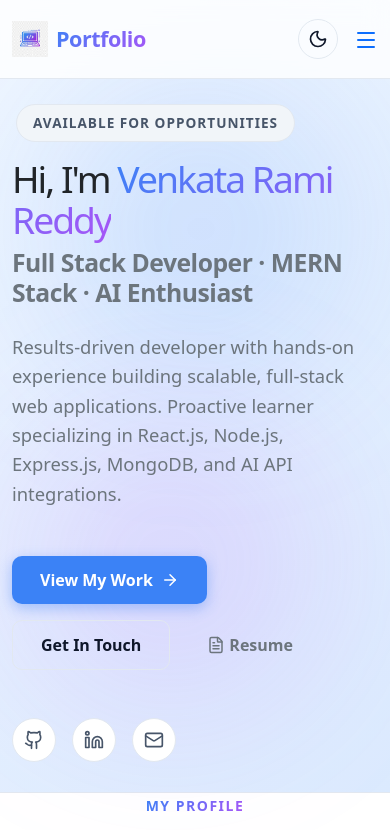
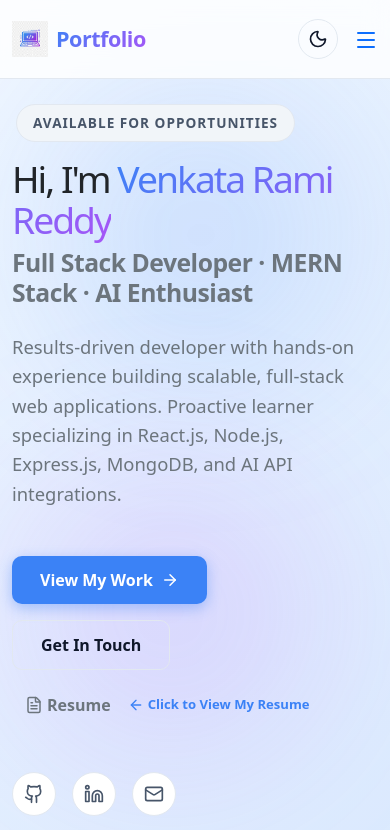
Before and after one commit to vramreddy/venkata-rami-reddy-portfolio, a React (Vite) app: page / in a window 390 px wide. Shown: the top 830 px of the page. Built offline with nearby package versions, Linux system fonts and the light colour scheme.

Commit message:
Fix mobile contact section order, dark theme heading colors, and add resume tooltip hint

```diff
--- a/src/App.css
+++ b/src/App.css
@@ -206,6 +206,16 @@
    MUST be in App.css (loaded AFTER bootstrap.min.css)
    so our !important rules win over Bootstrap's
    ===================================================== */
+
+[data-theme='dark'] {
+  --bs-body-bg: #0b0f19;
+  --bs-body-color: #f8fafc;
+}
+
+[data-theme='dark'] body {
+  background-color: var(--bg-primary) !important;
+  color: var(--text-primary) !important;
+}
 
 /* --- Text color utilities --- */
 [data-theme='dark'] .text-secondary {
@@ -665,3 +675,19 @@
     opacity: 0.8;
   }
 }
+
+@keyframes bounce-left {
+  0%, 100% {
+    transform: translateX(0);
+  }
+  50% {
+    transform: translateX(-4px);
+  }
+}
+
+.resume-hint {
+  font-size: 0.82rem;
+  color: var(--accent-color);
+  font-weight: 600;
+  animation: bounce-left 1.5s ease-in-out infinite;
+}
--- a/src/components/Contact.jsx
+++ b/src/components/Contact.jsx
@@ -117,7 +117,7 @@ export default function Contact() {
 
         <div className="row g-5">
           {/* Info Card column */}
-          <div className="col-lg-5 text-start">
+          <div className="col-lg-5 text-start order-2 order-lg-1">
             <div className="card-custom h-100 d-flex flex-column justify-content-between">
               <div>
                 <h3 className="h4 fw-bold mb-3">Let's connect!</h3>
@@ -174,7 +174,7 @@ export default function Contact() {
           </div>
 
           {/* Form column */}
-          <div className="col-lg-7 text-start">
+          <div className="col-lg-7 text-start order-1 order-lg-2">
             <div className="card-custom">
               <h3 className="h4 fw-bold mb-4">Send a Message</h3>
               <form onSubmit={handleSubmit}>
--- a/src/components/Hero.jsx
+++ b/src/components/Hero.jsx
@@ -1,5 +1,5 @@
 import React from 'react';
-import { Mail, FileText, ArrowRight } from 'lucide-react';
+import { Mail, FileText, ArrowRight, ArrowLeft } from 'lucide-react';
 import { GithubIcon as Github, LinkedinIcon as Linkedin } from './Icons';
 
 export default function Hero() {
@@ -32,10 +32,11 @@ export default function Hero() {
               <a href="#contact" className="btn btn-outline-custom">
                 Get In Touch
               </a>
+              <div className="d-inline-flex align-items-center gap-2">
                 <a
                   href="/resume.pdf"
                   download="Gelli_Venkata_Rami_Reddy_Resume.pdf"
-                className="btn btn-link text-decoration-none fw-bold text-secondary hover-accent d-inline-flex align-items-center gap-1 ms-2"
+                  className="btn btn-link text-decoration-none fw-bold text-secondary hover-accent d-inline-flex align-items-center gap-1"
                   onClick={(e) => {
                     // If resume.pdf doesn't exist, we can fallback to printing the window or alert
                     // We will also create a dummy file just in case, but let's make it alert if it's missing in a nice way
@@ -43,6 +44,10 @@ export default function Hero() {
                 >
                   <FileText size={18} /> Resume
                 </a>
+                <span className="resume-hint d-inline-flex align-items-center gap-1">
+                  <ArrowLeft size={16} /> Click to View My Resume
+                </span>
+              </div>
             </div>
 
             <div className="hero-socials d-flex gap-3">
```
Lines whose indentation alone changed are shown as unchanged.
